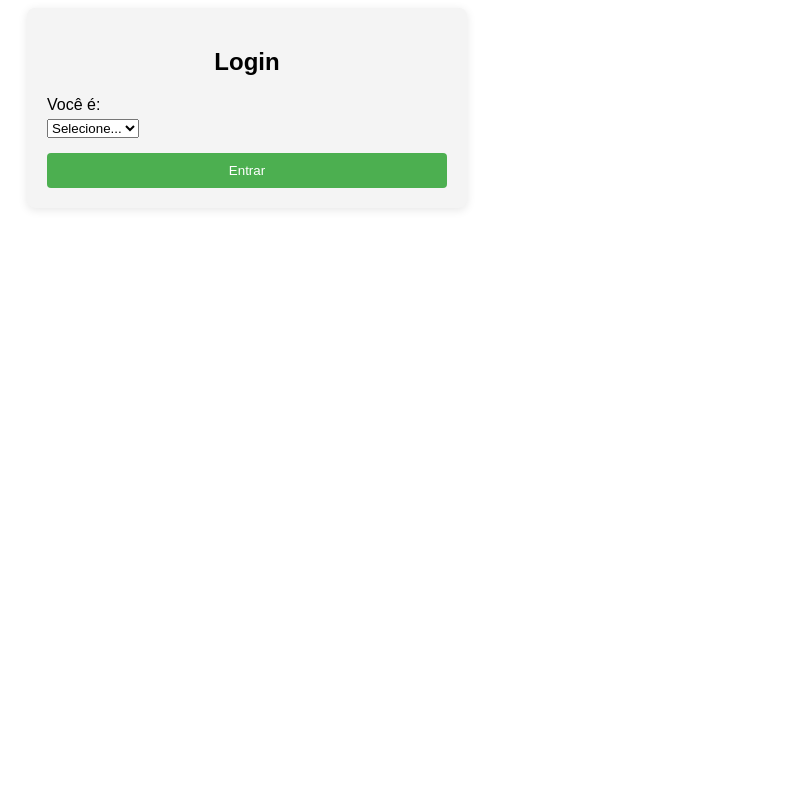
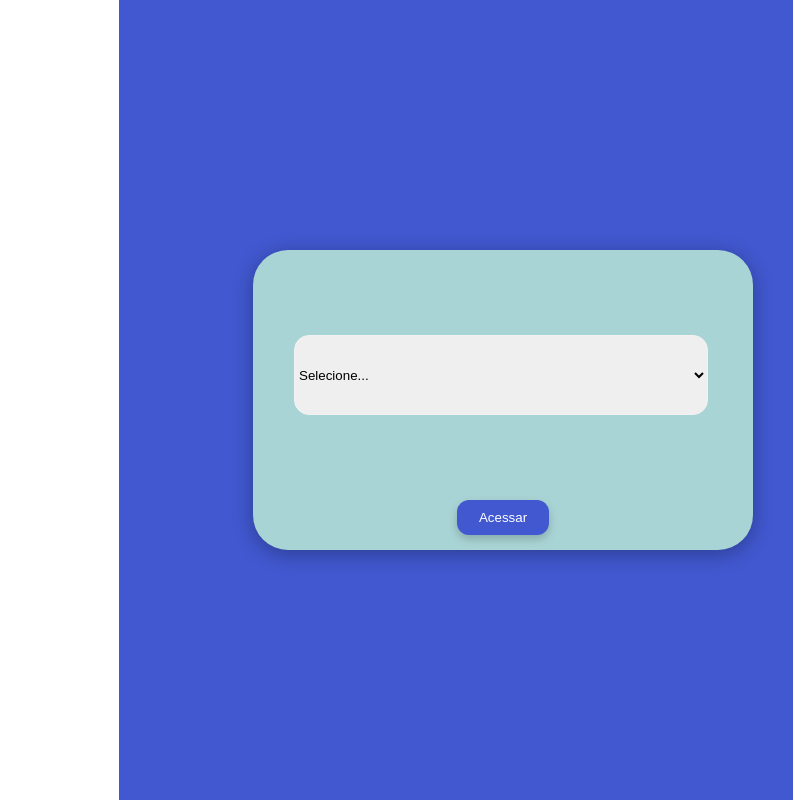
Before and after one commit to andrecastrom06/BEM-Cursos-Preparatorios, a Django app: page /cadastros/ in a window 1280 px wide. Shown: the whole page, without its empty margins (393-1186 px from the left). Run offline with Django 5.2, Linux system fonts and the light colour scheme.

Commit message:
atualizacao css

```diff
--- a/BemCursos/cadastros/templates/login.html
+++ b/BemCursos/cadastros/templates/login.html
@@ -6,15 +6,53 @@
     <title>Login</title>
     <style>
         body {
+            margin: 0;
+            padding: 0;
+            height: 100%;
             font-family: Arial, sans-serif;
         }
         .container {
-            max-width: 400px;
-            margin: 0 auto;
-            padding: 20px;
-            background-color: #f4f4f4;
-            border-radius: 8px;
-            box-shadow: 0 2px 10px rgba(0, 0, 0, 0.1);
+            position: fixed;
+            right: 0;
+            top: 0;
+            width: 60%;
+            height: 100%;
+            background-color: rgb(65, 88, 208);
+            display: flex;
+            justify-content: center;
+            align-items: center;
+            border-radius: 0px;
+        }
+        .inner-container {
+            width: 500px;
+            height: 300px;
+            background-color: rgb(169, 212, 213);
+            border-radius: 35px;
+            flex-direction: column;
+            display: flex;
+            justify-content: center;
+            align-items: center;
+            box-shadow: 0 4px 20px rgba(0, 0, 0, 0.3); /* Sombra */
+        }
+        #user_type {
+            position: relative;
+            right: 163px;
+            width: 450%;
+            height: 80px;
+            border-radius: 15px;
+            border-color: rgb(242, 242, 242);
+            margin: 0;
+            text-align: left;
+        }
+        #user_type2 {
+            position: relative;
+            right: 140px;
+            width: 250%;
+            height: 80px;
+            border-radius: 15px;
+            border-color: rgb(242, 242, 242);
+            margin: 0;
+            text-align: left;
         }
         .container h2 {
             text-align: center;
@@ -33,17 +71,21 @@
             border-radius: 4px;
         }
         .btn {
+            position: relative;
+            top: 70px;
             display: block;
             width: 100%;
             padding: 10px;
-            background-color: #4CAF50;
+            background-color: rgb(65, 88, 208);
             color: white;
             border: none;
-            border-radius: 4px;
+            border-radius: 12px;
             cursor: pointer;
+            box-shadow: 0 4px 10px rgba(0, 0, 0, 0.2); /* Sombra para o botão */
         }
         .btn:hover {
-            background-color: #45a049;
+            background-color: rgb(45, 62, 143);
+            box-shadow: 0 6px 15px rgba(0, 0, 0, 0.3); /* Sombra mais forte ao passar o mouse */
         }
         .error {
             color: red;
@@ -69,8 +111,7 @@
 </head>
 <body>
     <div class="container">
-        <h2>Login</h2>
-
+        <div class="inner-container">
             {% if messages %}
                 <div class="error">
                     {% for message in messages %}
@@ -83,9 +124,8 @@
                 {% csrf_token %}
 
                 <div class="form-group">
-                <label for="user_type">Você é:</label>
-                <select id="user_type" name="user_type" onchange="toggleLoginFields()">
-                    <option value="">Selecione...</option>
+                    <select id="user_type" name="user_type" onchange="toggleLoginFields()" >
+                        <option value="" >Selecione...</option>
                         <option value="aluno">Aluno</option>
                         <option value="funcionario">Funcionário</option>
                     </select>
@@ -112,8 +152,9 @@
                         <input type="password" id="func_password" name="func_password" placeholder="Digite sua senha">
                     </div>
                 </div>
-            <button type="submit" class="btn">Entrar</button>
+                <button type="submit" class="btn">Acessar</button>
             </form>
+        </div>
     </div>
 </body>
 </html>
```
Lines whose indentation alone changed are shown as unchanged.
